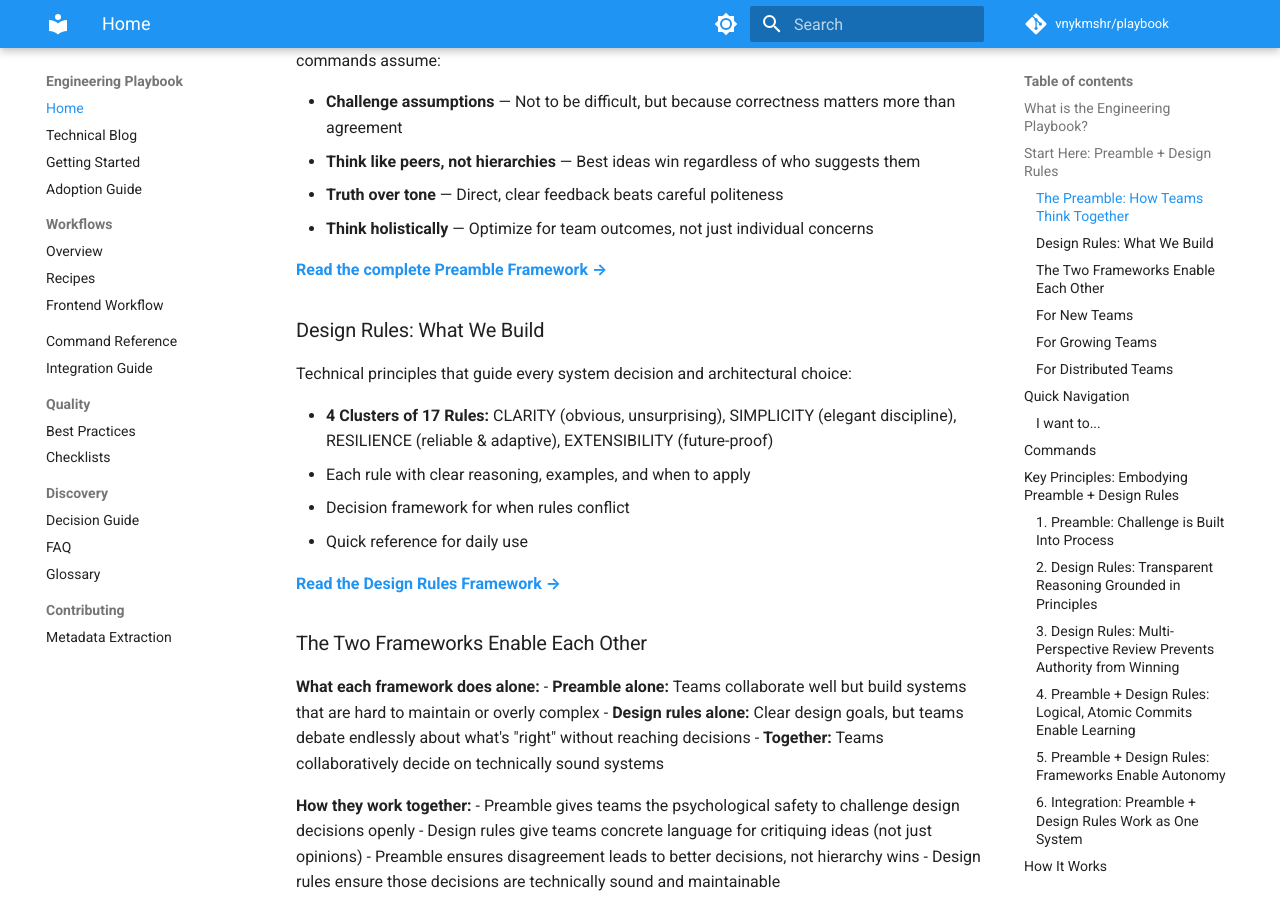
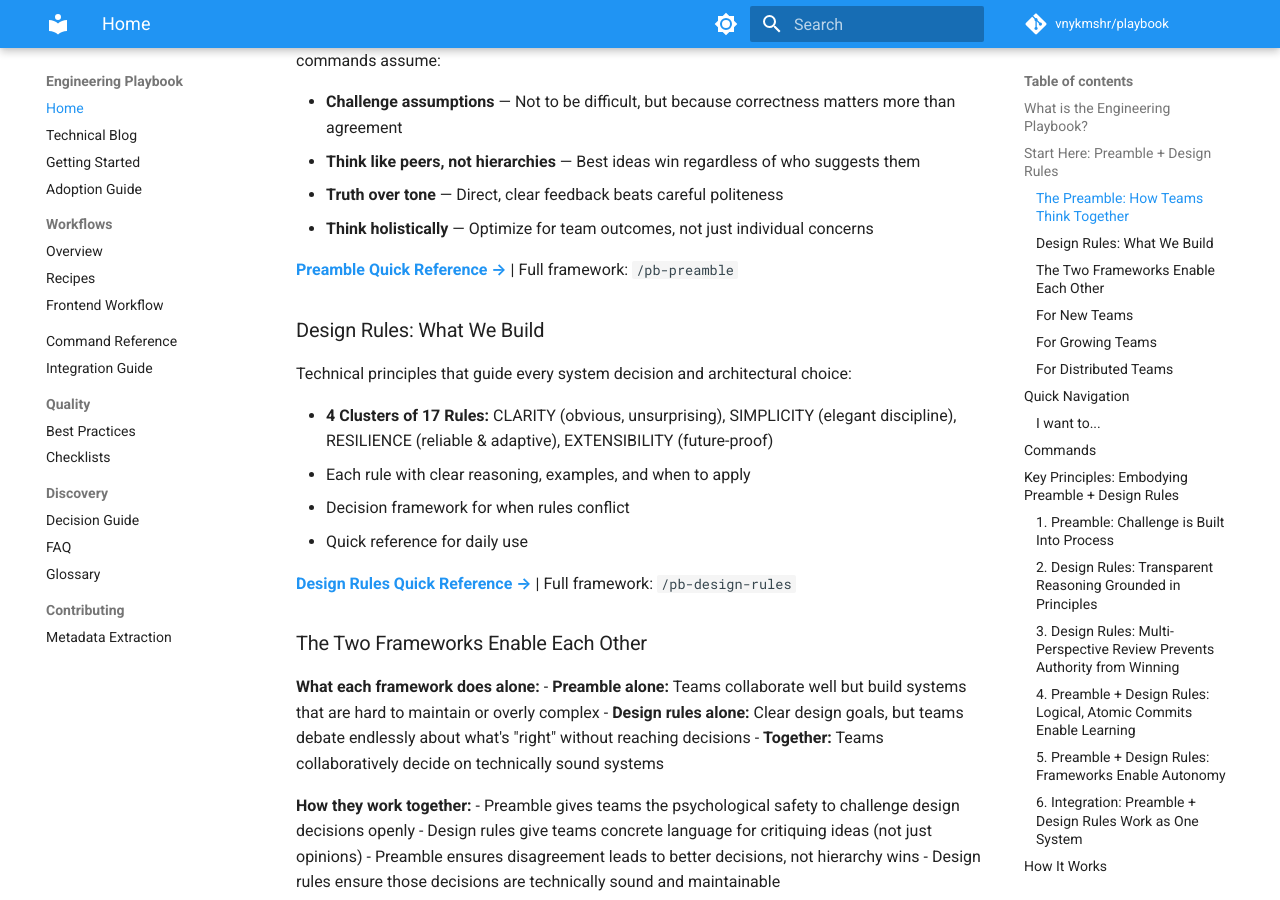
Before and after one commit to vnykmshr/playbook, an MkDocs documentation site: the page built from docs/index.md, in a window 1280 px wide and 900 px high, scrolled down 1020 px. Built offline with MkDocs 1.6.1 and Material for MkDocs 9.7.7, drawn with Linux system fonts in a browser that asks for light colours; comment, search, counter and statistics services are not loaded.

Commit message:
docs: remove hardcoded counts and fix broken links
Phase 1: Remove numeric counts
- README.md: Replace "72 total commands" with generic language
- integration-guide.md: Remove command counts from header/footer

Phase 2: Fix broken mkdocs links
- index.md: Fix preamble and design-rules links (2 links)
- technical-blog.md: Fix preamble and design-rules links (3 links)

All links now point to quick-ref docs that exist in mkdocs build.

Part of v2.3.0 hygiene release.

```diff
--- a/docs/index.md
+++ b/docs/index.md
@@ -36,7 +36,7 @@
 - **Truth over tone** — Direct, clear feedback beats careful politeness
 - **Think holistically** — Optimize for team outcomes, not just individual concerns
 
-**[Read the complete Preamble Framework →](../commands/core/pb-preamble.md)**
+**[Preamble Quick Reference →](preamble-quick-ref.md)** | Full framework: `/pb-preamble`
 
 ### Design Rules: What We Build
 
@@ -47,7 +47,7 @@
 - Decision framework for when rules conflict
 - Quick reference for daily use
 
-**[Read the Design Rules Framework →](../commands/core/pb-design-rules.md)**
+**[Design Rules Quick Reference →](design-rules-quick-ref.md)** | Full framework: `/pb-design-rules`
 
 ### The Two Frameworks Enable Each Other
 
```
Also changed, not shown: README.md (+1 -1 lines), docs/integration-guide.md (+2 -2 lines), docs/technical-blog.md (+3 -3 lines).
